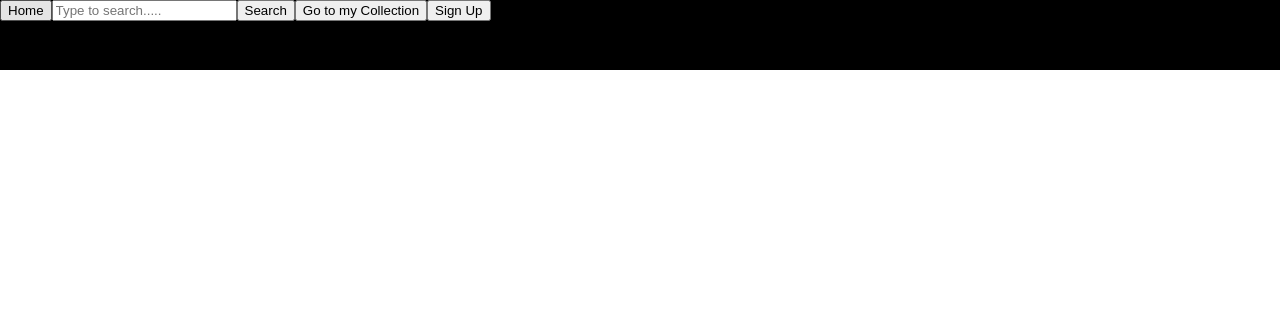
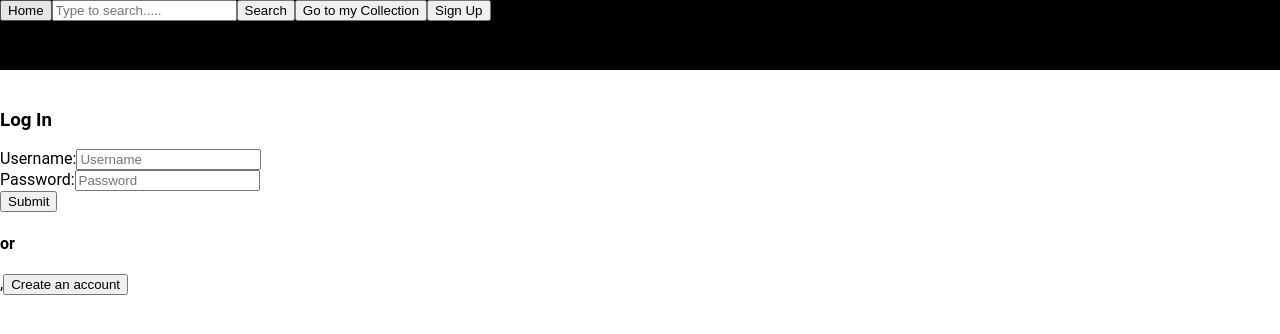
Before and after one commit to Mikikahana/phase-3-project-1, a React (Create React App) app in the folder frontend/: page /login in a window 1280 px wide. Shown: the top 334 px of the page. Built offline with nearby package versions, Linux system fonts and the light colour scheme; no server answers; a web font is replaced by a local one.

Commit message:
login rendering

```diff
--- a/frontend/src/App.js
+++ b/frontend/src/App.js
@@ -4,19 +4,26 @@ import Content from './components/Content'
 import MyCollection from './components/MyCollection'
 import SignUp from './components/SignUp'
 import MyProfile from './components/MyProfile'
-import { Route, Routes, Link} from 'react-router-dom'
+import Login from './components/Login'
+import { Route, Routes, Navigate, useNavigate} from 'react-router-dom'
 
 function App() {
+  const [reader, setReader] = useState({})
   const [books, setBooks] = useState([])
   const [collection, setCollection] = useState([])
   const [search, setSearch] = useState("")
-
+  const navigate = useNavigate()
 
   useEffect(() => {
     fetch("http://localhost:9292/books")
     .then((response) => response.json())
     .then(setBooks)
   },[])
+
+  function handleLogin(reader) {
+    setReader({})
+    navigate("/login")
+  }
 
   function addToCollection(book) {
 
@@ -63,6 +70,7 @@ function App() {
 
           <Route path='/profile' element={<MyProfile/>}/>
             {/* <SignUp handleLogin={handleLogin}/> */}
+          <Route path="/login" element={<Login />} />
         </Routes>
       </div>
   )
--- /dev/null
+++ b/frontend/src/components/Login.js
@@ -0,0 +1,59 @@
+import { useState, useEffect } from "react"
+import SignUp from "./SignUp"
+import Header from "./Header"
+import { useNavigate } from "react-router-dom"
+
+function Login(){
+  const [showLoginForm, setShowLoginForm] = useState(false)
+
+  function handleClickLoginForm() {
+    setShowLoginForm(!showLoginForm)
+  }
+
+  const [readers, setReaders] = useState([])
+  useEffect(() => {
+    fetch("/readers")
+      .then((resp) => resp.json())
+      .then((readers) => setReaders(readers))
+  }, [])
+
+    const navigate = useNavigate()
+    const [username, setUsername] = useState("")
+    const [password, setPassword] = useState("")
+    const [auth, setAuth] = useState(localStorage.getItem(localStorage.getItem("authenticated") || false))
+
+    function handleLoginSubmit(e){
+        e.preventDefault()
+        const account = readers.find((reader) => reader.username === username)
+            if (account && account.password === password) {
+                setauthenticated(true)
+                localStorage.setItem("authenticated", true)
+                navigate("/Header")
+            }
+        }
+
+return (
+    <div className="container">
+        <h3>Log In</h3>
+        <form name="log-in" onSubmit={handleLoginSubmit}>
+        <div className="form-group">
+        <label>Username:</label>
+            <input name="Username" onChange={(e) => setUsername(e.target.value)} placeholder="Username" />
+        </div>
+        <div className="form-group">
+          <label>Password:</label>
+          <input name="Password" onChange={(e) => setPassword(e.target.value)} type="password" placeholder="Password" />
+        </div>
+        <button type="submit">Submit</button>
+        <h4> or </h4>,
+        <button onClick={handleClickLoginForm} className="button">
+          Create an account
+        </button>
+        {showLoginForm ? <SignUp readers={readers} setReaders={setReaders} /> : null}
+      </form>
+    </div>
+)
+}
+
+
+export default Login
```
Also changed, not shown: 1 other file (tests, documents, lock files or other folders).
